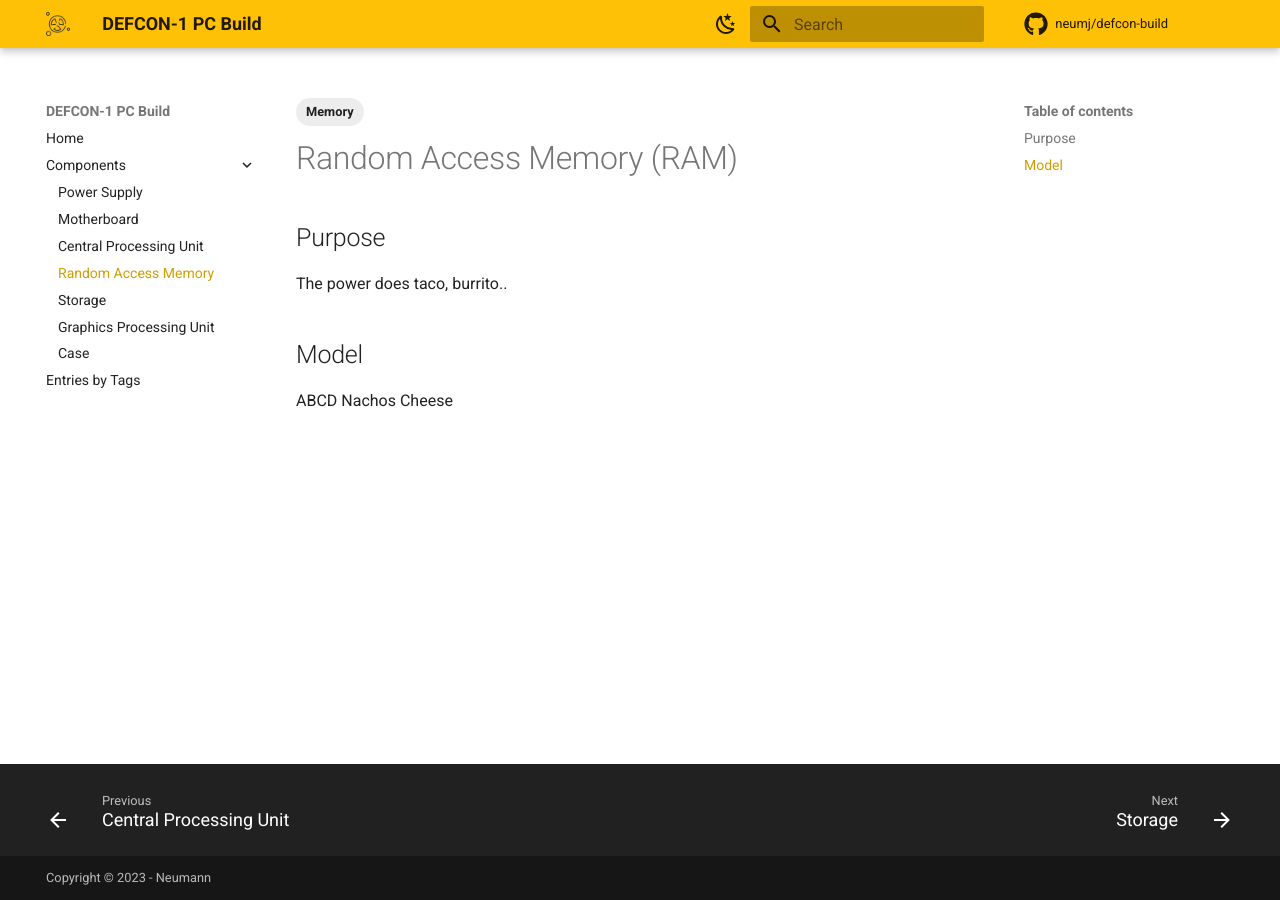
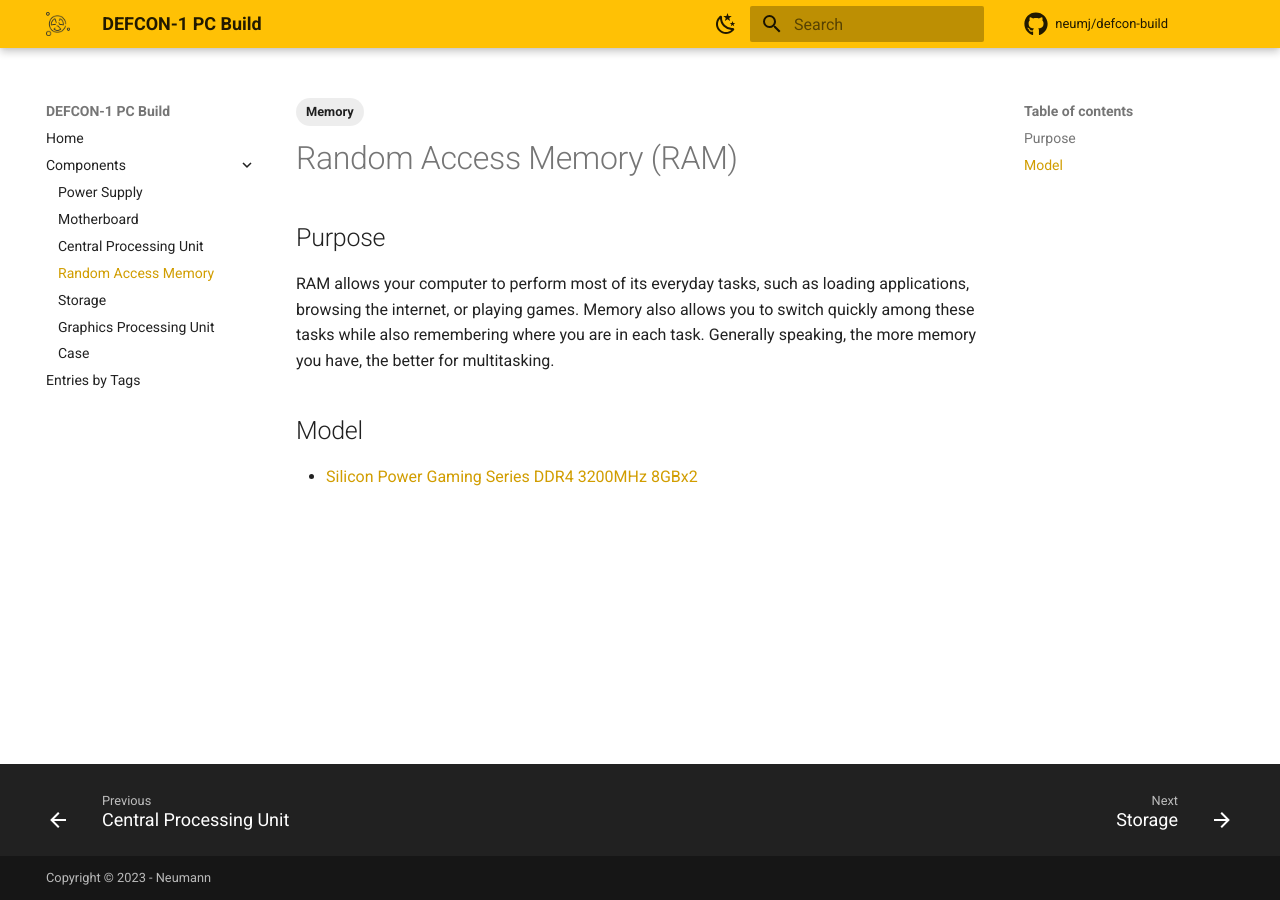
Before and after one commit to neumj/defcon-build, an MkDocs documentation site: the page built from docs/ram.md, in a window 1280 px wide. Built offline with MkDocs 1.6.1 and Material for MkDocs 9.7.7, drawn with Linux system fonts in a browser that asks for light colours; comment, search, counter and statistics services are not loaded.

Commit message:
ram details

```diff
--- a/docs/ram.md
+++ b/docs/ram.md
@@ -7,8 +7,8 @@ tags:
 
 ## Purpose
 
-The power does taco, burrito..
+RAM allows your computer to perform most of its everyday tasks, such as loading applications, browsing the internet, or playing games. Memory also allows you to switch quickly among these tasks while also remembering where you are in each task. Generally speaking, the more memory you have, the better for multitasking.
 
 ## Model
 
-ABCD Nachos Cheese
+- [Silicon Power Gaming Series DDR4 3200MHz 8GBx2](https://sp-siliconpower.com/products/silicon-power-gaming-series-ddr4-3200mhz-pc4-25600-16gb8gbx2-dual-pack-1-35v-desktop-unbuffered-dimm?_pos=3&_sid=379c275e3&_ss=r)
```
Also changed, not shown: README.md (+2 -0 lines).
